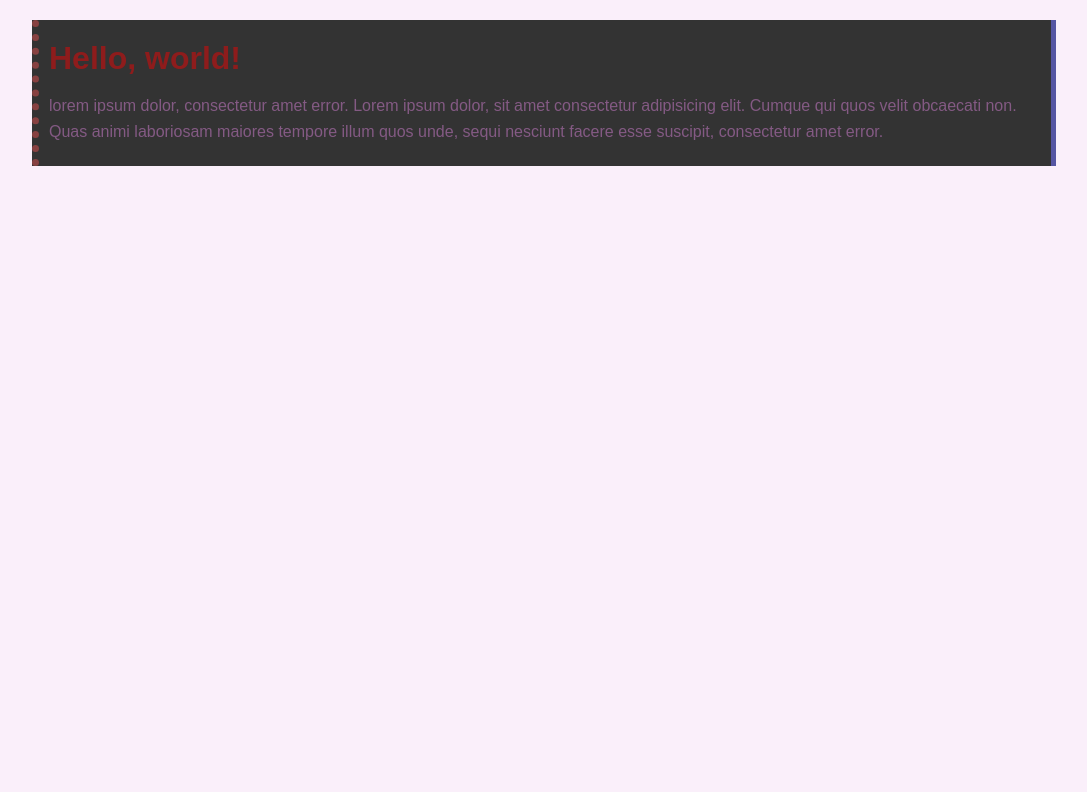
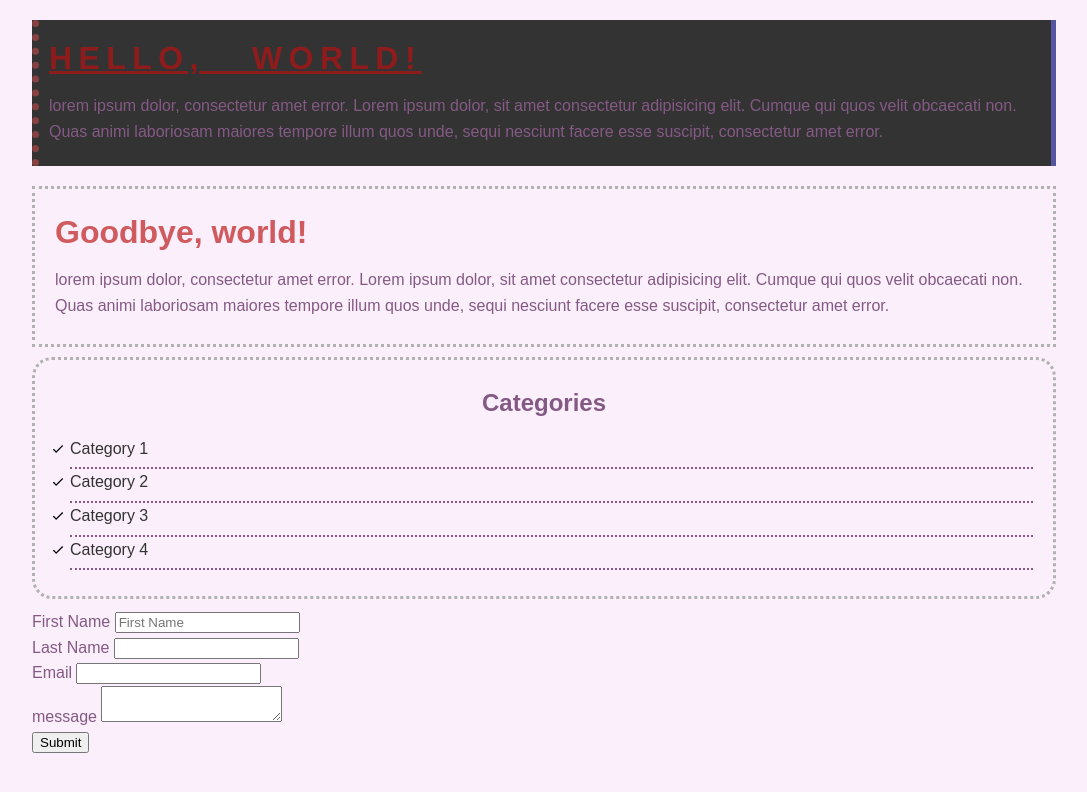
Before and after one commit to pittyh6/1-12Mths-WebDevelopmentStudy-2022-2023, a plain HTML site: page WDS-24_HTML-CSS-2_CSS_Crash_Course_For_Absolute_Beginners/csscheatcheet/index.html in a window 1280 px wide. Shown: the whole page, without its empty margins (96-1183 px from the left). Drawn offline with Linux system fonts and the light colour scheme.

Commit message:
[wds-24] half done - 45.55

```diff
--- a/WDS-24_HTML-CSS-2_CSS_Crash_Course_For_Absolute_Beginners/csscheatcheet/css/style.css
+++ b/WDS-24_HTML-CSS-2_CSS_Crash_Course_For_Absolute_Beginners/csscheatcheet/css/style.css
@@ -13,6 +13,20 @@ body{
 
     line-height: 1.6em;
     margin: 0;
+}
+a{
+    color: #333;
+    text-decoration: none;
+}
+a:hover{
+    color: rgb(171, 93, 84);
+}
+a:active{
+    color: rgb(77, 111, 143);
+    font-weight: bold;
+}
+a:visited{
+    color: rgb(136, 160, 37);
 }
 h1{
     color: #b11a;
@@ -31,3 +45,36 @@ h1{
     padding: 5px 10px;
     margin: 20px 0;
 }
+.box1 h1{
+    font-family: "Helvetica Neue";
+    text-transform: uppercase;
+    text-decoration:  underline;
+    letter-spacing: 0.2em;
+    word-spacing: 1em;
+}
+
+.box2{
+    border: 3px dotted #b1b1b1;
+    margin: 10px 0;
+    padding: 10px 20px
+}
+.categories{
+    border: 3px dotted #b1b1b1;
+    margin: 10px 0;
+    padding: 10px 20px;
+    border-radius: 20px;
+}
+.categories h2{
+    text-align: center;
+}
+
+.categories ul{
+    list-style:  square;
+    list-style: none;
+    padding-left: 15px;
+}
+.categories li{
+    padding-bottom: 6px;
+    border-bottom: dotted 2px rgb(132, 90, 132);
+    list-style-image: url("../images/check.png")
+}
--- a/WDS-24_HTML-CSS-2_CSS_Crash_Course_For_Absolute_Beginners/csscheatcheet/index.html
+++ b/WDS-24_HTML-CSS-2_CSS_Crash_Course_For_Absolute_Beginners/csscheatcheet/index.html
@@ -18,6 +18,49 @@
                 sequi nesciunt facere esse suscipit, consectetur amet error.
             </p>
         </div>
+
+        <div class="box2">
+            <h1>Goodbye, world!</h1>
+
+            <p>lorem ipsum dolor, consectetur amet error.
+                Lorem ipsum dolor, sit amet consectetur adipisicing elit.
+                Cumque qui quos velit obcaecati non. Quas animi laboriosam maiores tempore illum quos unde,
+                sequi nesciunt facere esse suscipit, consectetur amet error.
+            </p>
+        </div>
+
+        <div class="categories">
+            <h2>Categories</h2>
+            <ul>
+                <li><a href="#">Category 1</a></li>
+                <li><a href="test.html">Category 2</a></li>
+                <li><a href="test1.html">Category 3</a></li>
+                <li><a href="test2.html">Category 4</a></li>
+            </ul>
+        </div>
+
+        <form action="">
+            <div class="form-group">
+                <label> First Name</label>
+                <input type="text" placeholder="First Name" name="firstName">
+            </div>
+
+            <div class="form-group">
+                <label> Last Name</label>
+                <input type="text" name="lastName">
+            </div>
+
+            <div class="form-group">
+                <label> Email</label>
+                <input type="email" name="email">
+            </div>
+
+            <div class="form-group">
+                <label> message</label>
+                <textarea name="message" ></textarea>
+            </div>
+            <input class="buton" type="submit" name="submit" value="Submit">
+        </form>
     </div>
 
 </body>
```
Also changed, not shown: WDS-24_HTML-CSS-2_CSS_Crash_Course_For_Absolute_Beginners/csscheatcheet/images/check.png (added), 5 other files.
